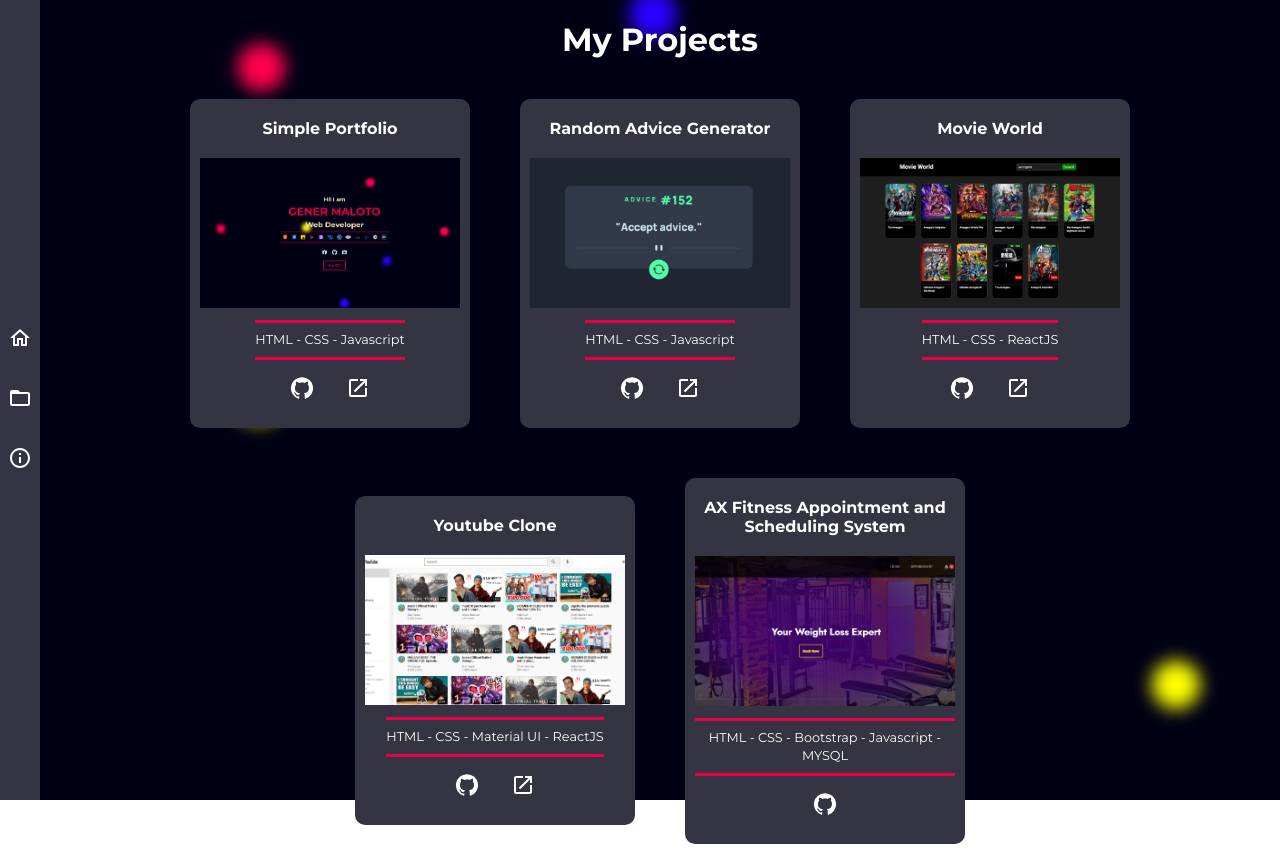
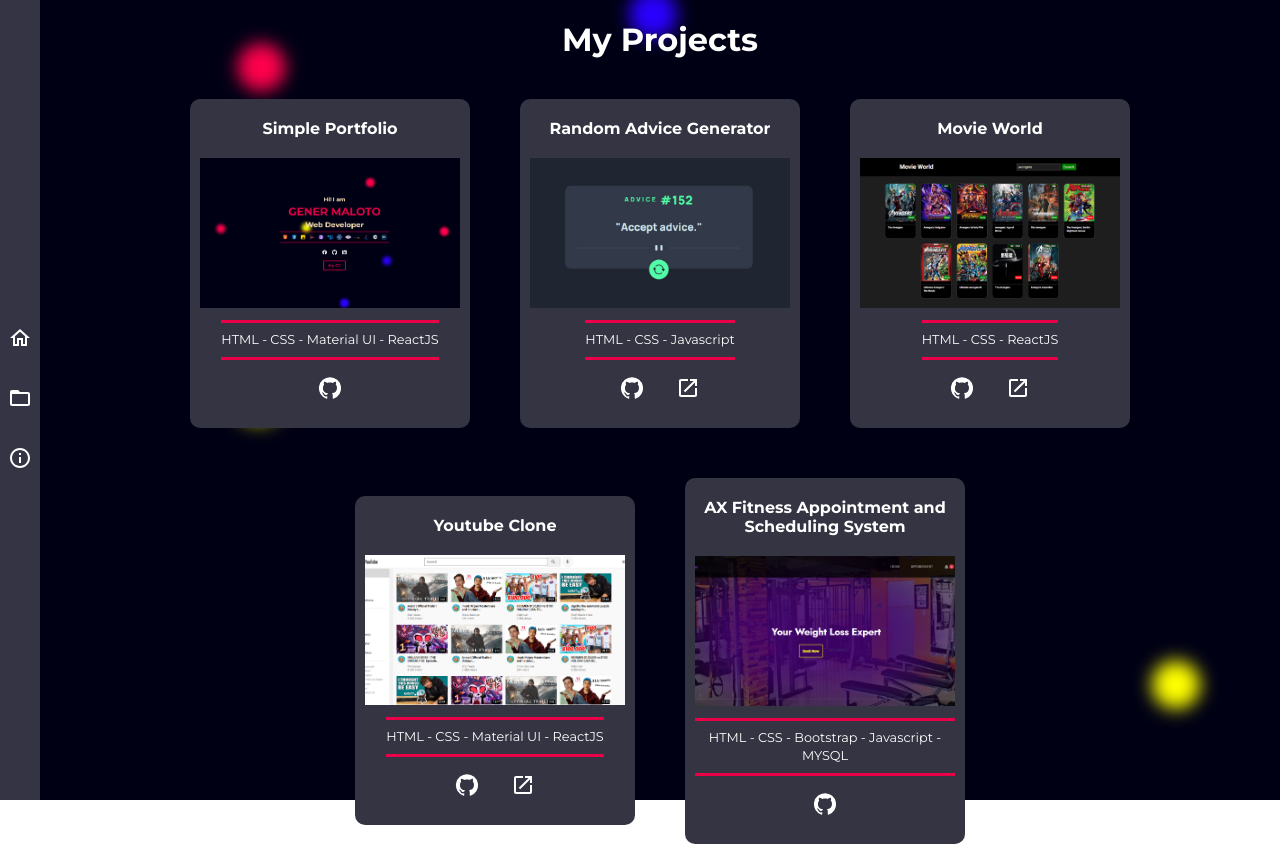
Before and after one commit to gsmaloto/my-portfolio, a React (Create React App) app: page /projects in a window 1280 px wide. Built offline with nearby package versions, Linux system fonts and the light colour scheme.

Commit message:
change url link

```diff
--- a/src/components/Project.js
+++ b/src/components/Project.js
@@ -15,9 +15,8 @@ const Project = () => {
             title="Simple Portfolio"
             image={portfolio}
             description="I created this portfolio to showcase my projects and skills."
-            tech="HTML - CSS - Javascript"
-            code="https://github.com/gsmaloto/random-advice"
-            demo="https://randomadvicee.netlify.app/"
+            tech="HTML - CSS - Material UI - ReactJS"
+            code="https://github.com/gsmaloto/my-portfolio"
           />
           <ProjectCard
             title="Random Advice Generator"
```
